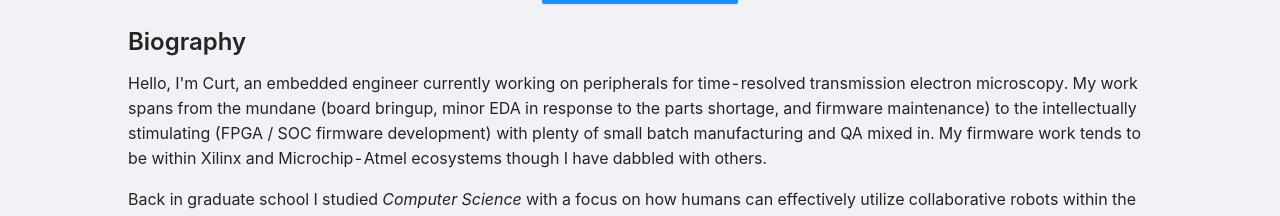
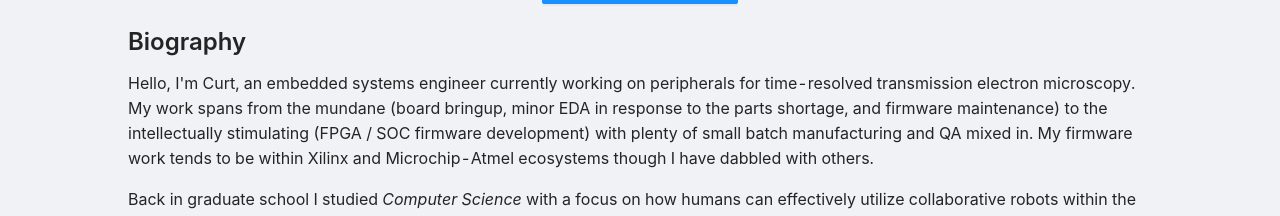
Before and after one commit to curthenrichs/curthenrichs.github.io, a React (Create React App) app: page / in a window 1280 px wide. Shown: the part 575-791 px from the top of the page. Built offline with nearby package versions, Linux system fonts and the light colour scheme; no server answers.

Commit message:
adding website metadata

```diff
--- a/public/index.html
+++ b/public/index.html
@@ -8,7 +8,7 @@
     <meta name="theme-color" content="#000000" />
     <meta
       name="description"
-      content="Curt Henrichs's resume website"
+      content="Hello, I'm Curt, an embedded systems engineer currently working on peripherals for TEMs. I am passionate about building real things for real people, whether it be robots, embedded devices, or software tools."
     />
     <link rel="apple-touch-icon" href="%PUBLIC_URL%/logo192.png" />
     <!--
--- a/src/content/markdown/Biography.md
+++ b/src/content/markdown/Biography.md
@@ -1,15 +1,7 @@
-Hello, I'm Curt, an embedded engineer currently working on peripherals for time-resolved transmission electron microscopy.
-My work spans from the mundane (board bringup, minor EDA in response to the parts shortage, and firmware maintenance) to the
-intellectually stimulating (FPGA / SOC firmware development) with plenty of small batch manufacturing and QA mixed in. My
-firmware work tends to be within Xilinx and Microchip-Atmel ecosystems though I have dabbled with others.
+Hello, I'm Curt, an embedded systems engineer currently working on peripherals for time-resolved transmission electron microscopy. My work spans from the mundane (board bringup, minor EDA in response to the parts shortage, and firmware maintenance) to the intellectually stimulating (FPGA / SOC firmware development) with plenty of small batch manufacturing and QA mixed in. My firmware work tends to be within Xilinx and Microchip-Atmel ecosystems though I have dabbled with others.
 
-Back in graduate school I studied *Computer Science* with a focus on how humans can effectively utilize collaborative robots
-within the manufacturing context. My time as a grad student and research assistant at UW - Madison balances my *Computer
-Engineering* undergraduate degree from MSOE. With both a rigorous engineering background and a human-centered research
-perspective I can bring unique insights into the embedded system development process.
+Back in graduate school I studied *Computer Science* with a focus on how humans can effectively utilize collaborative robots within the manufacturing context. My time as a grad student and research assistant at UW - Madison balances my *Computer Engineering* undergraduate degree from MSOE. With both a rigorous engineering background and a human-centered research perspective I can bring unique insights into the embedded system development process.
 
-I am passionate about building real things for real people, whether it be robots, embedded devices, or software tools.
-In my free time one can find me tinkering with hobby robotics / home-automation projects or curled up reading a good
-non-fiction book.
+I am passionate about building real things for real people, whether it be robots, embedded devices, or software tools. In my free time one can find me tinkering with hobby robotics / home-automation projects or curled up reading a good non-fiction book.
 
 If you would like to chat feel free to DM me on Twitter / Linkedin.
```
Also changed, not shown: public/humans.txt (added), public/robots.txt, 1 other file (tests, documents, lock files or other folders).
